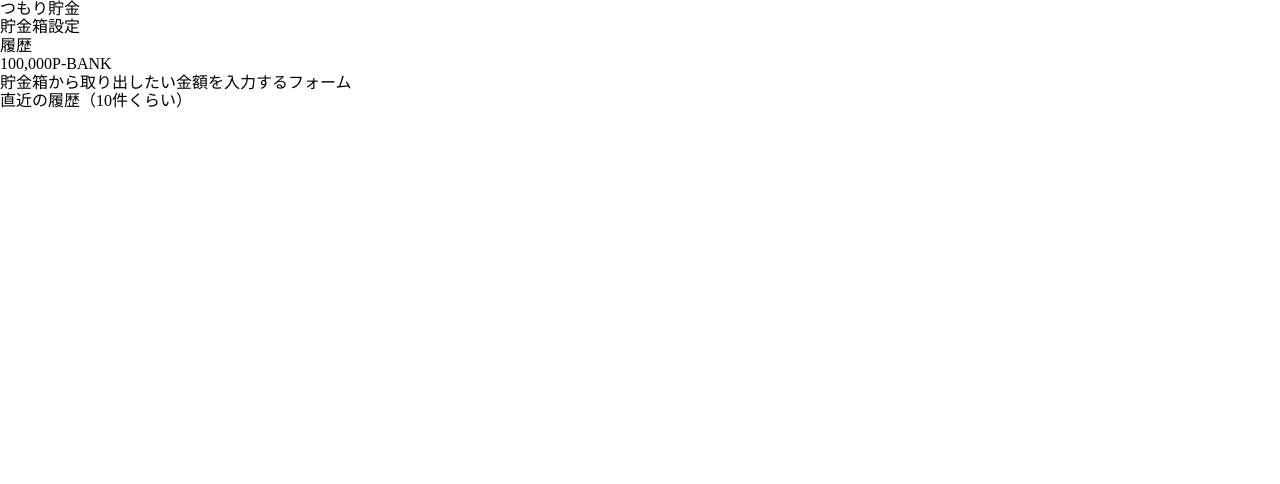
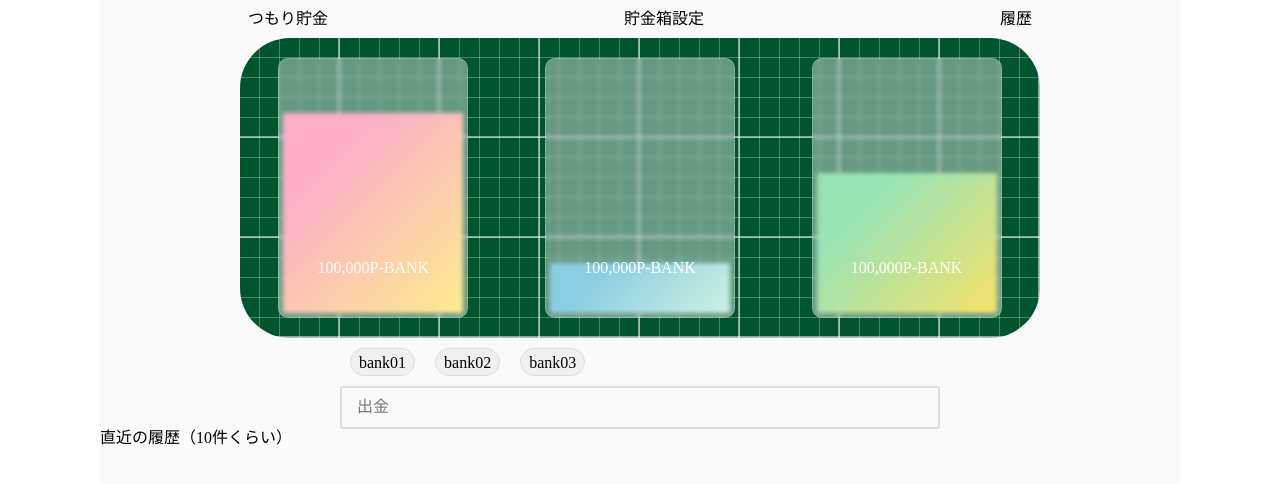
Before and after one commit to kapeing/plan-bank, a Vue app: page / in a window 1280 px wide. Shown: the top 484 px of the page. Built offline with nearby package versions, Linux system fonts and the light colour scheme.

Commit message:
ガワだけ整えた

```diff
--- a/src/App.vue
+++ b/src/App.vue
@@ -8,8 +8,28 @@
       </ul>
     </nav>
     <main>
-      <div><span>100,000</span>P-BANK</div>
-      <div>貯金箱から取り出したい金額を入力するフォーム</div>
+      <ul class="bank_area">
+        <li class="bank01">
+          <span class="graph"></span>
+          <div class="bank_box"><span>100,000</span>P-BANK</div>
+        </li>
+        <li class="bank02">
+          <span class="graph"></span>
+          <div class="bank_box"><span>100,000</span>P-BANK</div>
+        </li>
+        <li class="bank03">
+          <span class="graph"></span>
+          <div class="bank_box"><span>100,000</span>P-BANK</div>
+        </li>
+      </ul>
+      <div class="withdrawal">
+        <ul class="which_bank">
+          <li>bank01</li>
+          <li>bank02</li>
+          <li>bank03</li>
+        </ul>
+        <input type="text" placeholder="出金">
+      </div>
     </main>
     <aside><div>直近の履歴（10件くらい）</div></aside>
   </section>
@@ -31,9 +51,109 @@ export default {
   color: #2c3e50;
   margin-top: 60px;
 }
+html {
+  height: 100%;
+  body {
+    height: 100%;
+  }
+}
+section {
+  height: 100%;
+  background: #fafafa;
+  width: 1080px;
+  margin: 0 auto;
+}
 nav {
-  li {
+  ul {
     display: flex;
+    justify-content: space-around;
+    padding: 10px 0 10px;
+  }
+}
+.bank_area {
+  width: 800px;
+  height: 300px;
+  margin: 0 auto;
+  padding-top: 20px;
+  border-radius: 50px;
+  background-color: #00552e;
+  background-image:
+    linear-gradient(rgba(255,255,255,.5) 2px, transparent 2px),
+    linear-gradient(90deg, rgba(255,255,255,.5) 2px, transparent 2px),
+    linear-gradient(rgba(255,255,255,.28) 1px, transparent 1px),
+    linear-gradient(90deg, rgba(255,255,255,.28) 1px, transparent 1px);
+  background-size: 100px 100px, 100px 100px, 20px 20px, 20px 20px;
+  background-position: -2px -2px, -2px -2px, -1px -1px, -1px -1px;
+  display: flex;
+  justify-content: space-around;
+  li[class*="bank0"] {
+    position: relative;
+    width: calc(180px + 10px);
+    height: calc(250px + 10px);
+    margin: 0 auto;
+    .bank_box {
+      width: 100%;
+      height: 100%;
+      z-index: 3;
+      backdrop-filter: blur(2px);
+      -webkit-backdrop-filter: blur(2px);
+      background: rgba(255,255,255,0.4);
+      border-radius: 10px;
+      border: 1px solid rgba(255,255,255,0.2);
+      position: relative;
+      display: block;
+      margin: 0 auto;
+      color: #fff;
+      text-align: center;
+      padding-top: 200px;
+    }
+    .graph {
+      width: 180px;
+      display: block;
+      position: absolute;
+      bottom: 5px;
+      left: 5px;
+      z-index: 2;
+    }
+  }
+  .bank01 .graph {
+    background-color: #fce043;
+    background-image: linear-gradient(315deg, #fce043 0%, #fb7ba2 74%);
+    height: 200px;
+  }
+  .bank02 .graph {
+    background-color: #abe9cd;
+    background-image: linear-gradient(315deg, #abe9cd 0%, #3eadcf 74%);
+    height: 50px;
+  }
+  .bank03 .graph {
+    background-color: #f2cf07;
+    background-image: linear-gradient(315deg, #f2cf07 0%, #55d284 74%);
+    height: 140px;
+  }
+}
+.withdrawal {
+  width: 600px;
+  margin: 0 auto;
+  .which_bank {
+    display: flex;
+    li {
+      margin: 10px;
+      padding: 0 8px 0;
+      line-height: 28px;
+      height: 28px;
+      background: #f0f0f0;
+      border: 1px solid #ddd;
+      border-radius: 15px;
+    }
+  }
+  input {
+    width: 600px; /*親要素いっぱい広げる*/
+    padding: 10px 15px; /*ボックスを大きくする*/
+    font-size: 16px;
+    border-radius: 3px; /*ボックス角の丸み*/
+    border: 2px solid #ddd; /*枠線*/
+    box-sizing: border-box; /*横幅の解釈をpadding, borderまでとする*/
   }
 }
 </style>
```
